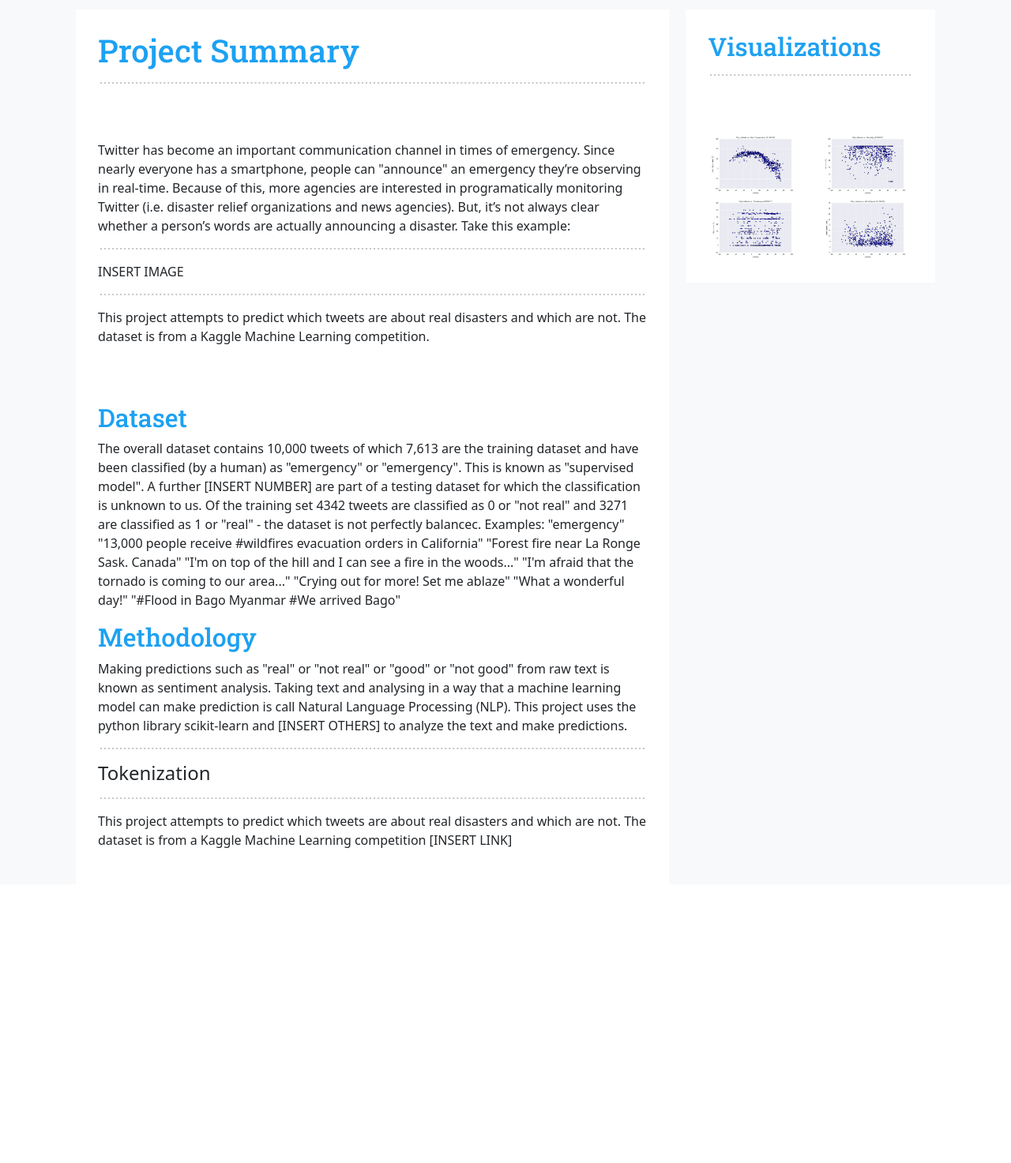
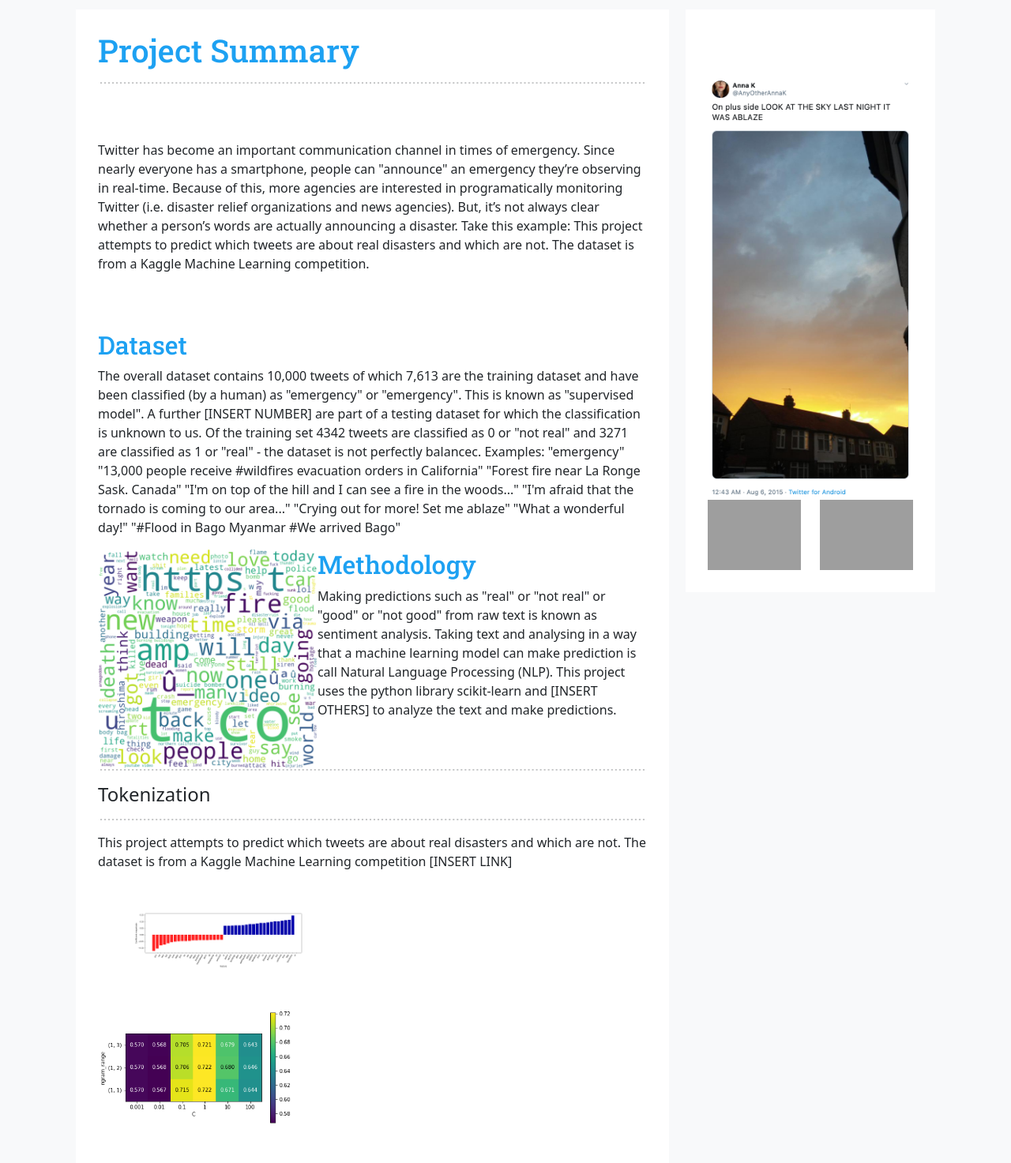
Before and after one commit to jennamurphymcad/Final-Project, a Flask app: page / in a window 1280 px wide. Shown: the part 66-1539 px from the top of the page at 79% size. Before the commit the page ends 1140 px from the top, so only its background shows below. Run offline with Flask 2, Linux system fonts and the light colour scheme; some libraries are stand-ins or nearby versions; grey boxes are pictures that could not be loaded.

Commit message:
updates during tuesday session: added in images

```diff
--- a/Flask_App/templates/index.html
+++ b/Flask_App/templates/index.html
@@ -72,9 +72,9 @@
             Since nearly everyone has a smartphone, people can "announce" an emergency they’re observing in real-time.
             Because of this, more agencies are interested in programatically monitoring Twitter (i.e. disaster relief organizations and news agencies).
             But, it’s not always clear whether a person’s words are actually announcing a disaster. Take this example:
-            <hr>
+            <!-- <hr>
             INSERT IMAGE
-            <hr>
+            <hr> -->
             This project attempts to predict which tweets are about real disasters and which are not.
             The dataset is from a Kaggle Machine Learning competition.
           </p>
@@ -101,6 +101,7 @@
             "#Flood in Bago Myanmar #We arrived Bago"
 
           </p>
+          <img src="../static/assets/images/wordcloud.png" alt="wordcloud">
 
 
 
@@ -115,6 +116,14 @@
             This project attempts to predict which tweets are about real disasters and which are not.
             The dataset is from a Kaggle Machine Learning competition [INSERT LINK]
           </p>
+
+            <div class="row">
+                <div class="col-lg-12 col-md-12">
+            <img src="../static/assets/images/coefficients.png" alt="Coefficients">
+                  </div>
+            </div>
+            <img src="../static/assets/images/heatmap.png" alt="heatmap">
+          <!-- </div>   -->
         </div>
       </div>
     </div>
@@ -122,15 +131,15 @@
     <!-- side navigation -->
     <div class="container-fluid my-container vis-side-navigation">
       <div class="row">
-        <div class="col-lg-12 col-md-12 col-sm-12">
+        <!-- <div class="col-lg-12 col-md-12 col-sm-12">
           <h2>Visualizations</h2>
           <hr>
-        </div>
+        </div> -->
       </div>
 
       <div class="row">
-        <div class="col-lg-6 col-md-6 col-sm-3 col-3">
-          <a href="#"><img src="../assets/images/Fig1.png" alt="Fig 1"></a>
+        <div class="col-lg-12 col-md-12 col-sm-3 col-3">
+          <a href="#"><img src="../static/assets/tweet_screenshot.png" alt="Fig 1"></a>
         </div>
         <div class="col-lg-6 col-md-6 col-sm-3 col-3">
           <a href="#"><img src="../assets/images/Fig2.png" alt="Fig 2"></a>
@@ -138,9 +147,7 @@
         <div class="col-lg-6 col-md-6 col-sm-3 col-3">
           <a href="#"><img src="../assets/images/Fig3.png" alt="Fig 3"></a>
         </div>
-        <div class="col-lg-6 col-md-6 col-sm-3 col-3">
-          <a href="#"><img src="../assets/images/Fig4.png" alt="Fig 4"></a>
-        </div>
+
       </div>
     </div>
   </main>
```
Also changed, not shown: Flask_App/assets/images/Fig1.png (deleted), Flask_App/assets/images/Fig2.png (deleted), Flask_App/assets/images/Fig3.png (deleted), Flask_App/assets/images/Fig4.png (deleted), Flask_App/static/assets/images/coefficients.png (added), Flask_App/static/assets/images/heatmap.png (added), Flask_App/static/assets/images/tweet_screenshot.png (added), Flask_App/static/assets/images/wordcloud.png (added), Flask_App/static/assets/tweet_screenshot.png (added), Flask_App/templates/tweet_screenshot.png (added), 7 other files.
